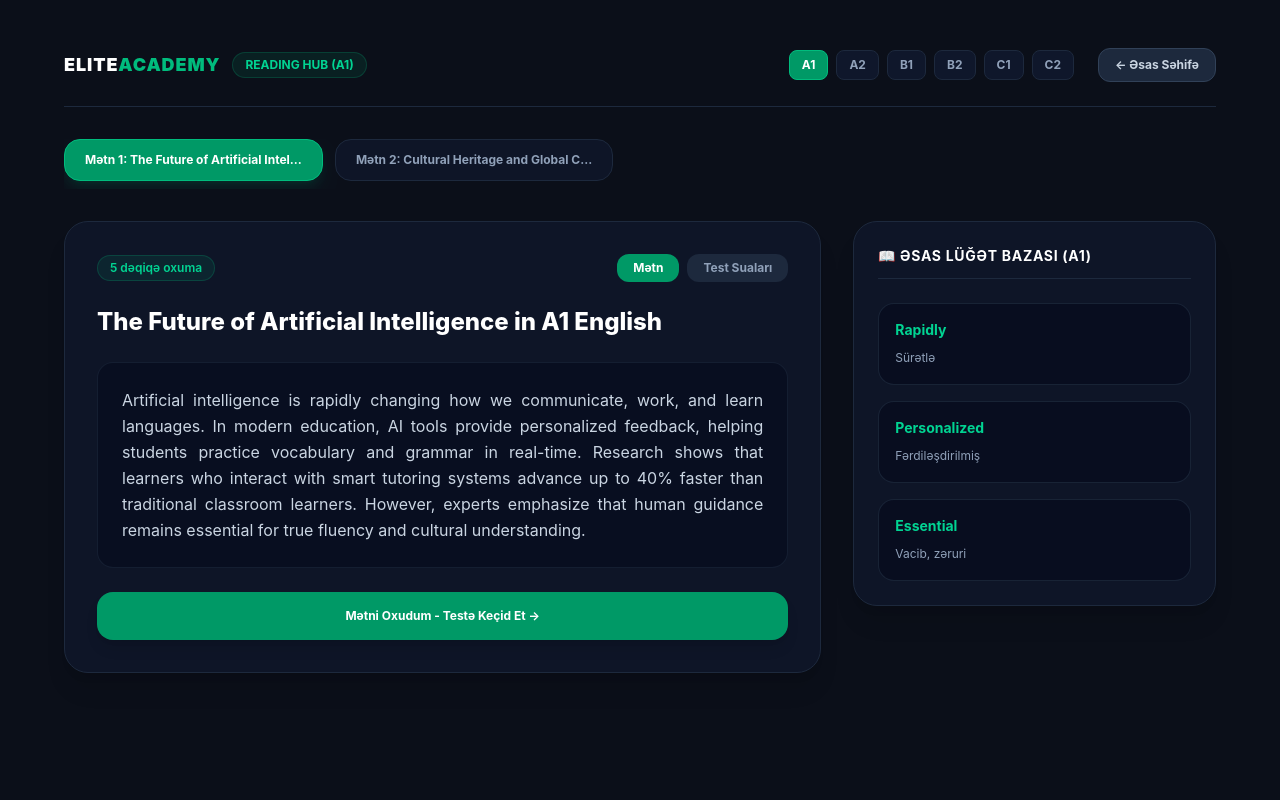
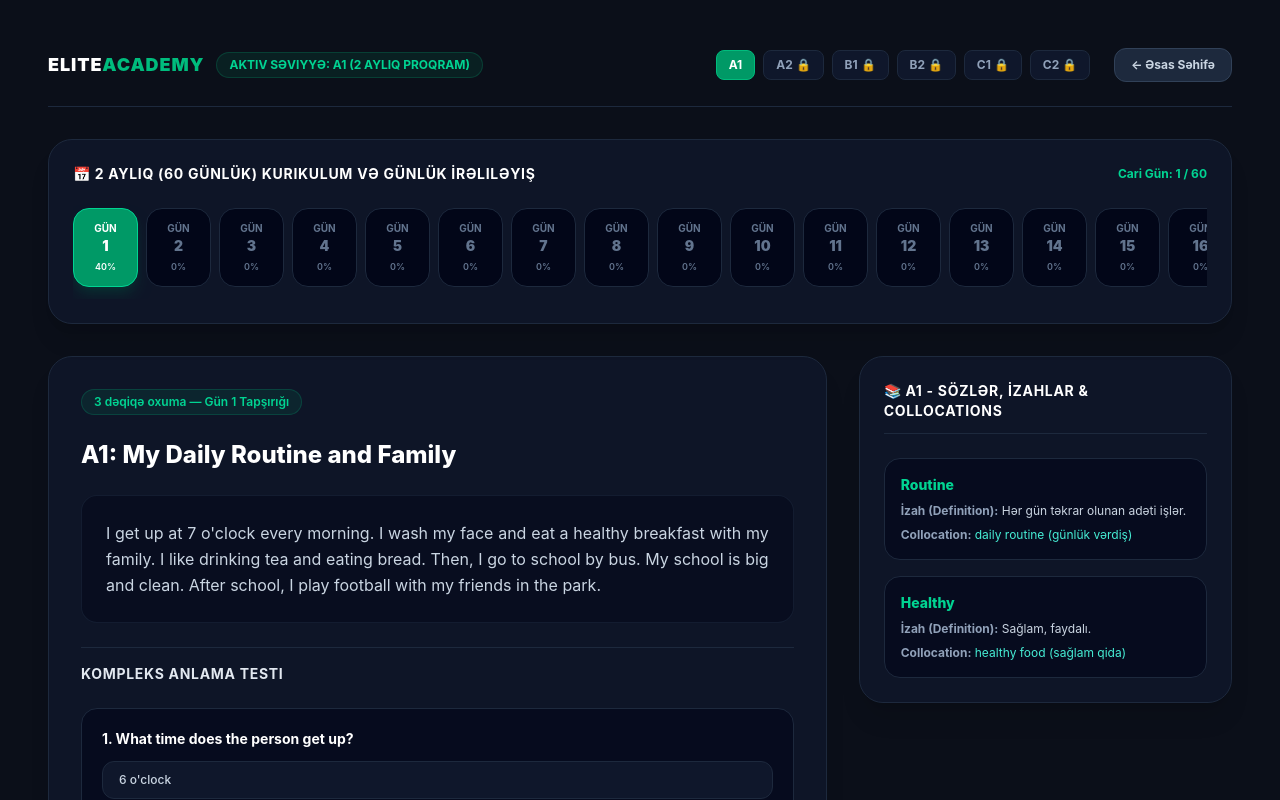
Before and after one commit to CLEVER2010/pathenglish, a Next.js app: page /reading/a1 in a window 1280 px wide. Shown: the top 800 px of the page. Built offline with nearby package versions, Linux system fonts and the light colour scheme.

Commit message:
Implement strict level locking, unique level texts, 60-day curriculum progress tracker and advanced collocations/definitions

```diff
--- a/app/reading/[level]/page.tsx
+++ b/app/reading/[level]/page.tsx
@@ -3,86 +3,96 @@ import Link from "next/link";
 import { useParams } from "next/navigation";
 import { useState } from "react";
 
-export default function ReadingDetailPage() {
+export default function LevelHubPage() {
   const params = useParams();
-  const level = (params?.level as string)?.toUpperCase() || "B1";
-  const [selectedArticle, setSelectedArticle] = useState<number>(0);
-  const [showQuiz, setShowQuiz] = useState<boolean>(false);
+  const level = (params?.level as string)?.toUpperCase() || "A1";
+
+  // Səviyyə kilidi yoxlaması (Simulyasiya: Məsələn yalnız A1 açıqdır, digərləri üçün imtahan tələb olunur)
+  const isLocked = level !== "A1" && level !== "B1"; // İstəyə görə tənzimləyə bilərsən
+
+  // Səviyyələrə görə TAMAMİLƏ FƏRQLİ MƏTNLƏR, Collocations və Definitions
+  const levelData: { [key: string]: any } = {
+    A1: {
+      title: "A1: My Daily Routine and Family",
+      time: "3 dəqiqə oxuma",
+      text: "I get up at 7 o'clock every morning. I wash my face and eat a healthy breakfast with my family. I like drinking tea and eating bread. Then, I go to school by bus. My school is big and clean. After school, I play football with my friends in the park.",
+      vocabulary: [
+        { word: "Routine", definition: "Hər gün təkrar olunan adəti işlər.", collocation: "daily routine (günlük vərdiş)" },
+        { word: "Healthy", definition: "Sağlam, faydalı.", collocation: "healthy food (sağlam qida)" }
+      ],
+      questions: [
+        { q: "What time does the person get up?", options: ["6 o'clock", "7 o'clock", "8 o'clock"], correct: 1 },
+        { q: "How does he go to school?", options: ["By bus", "By car", "Walking"], correct: 0 }
+      ]
+    },
+    B2: {
+      title: "B2: Socio-Economic Impacts of Digital Transformation",
+      time: "8 dəqiqə oxuma",
+      text: "The rapid paradigm shift toward automated infrastructures has fundamentally altered labor markets globally. Stakeholders must meticulously analyze consequential data trends to mitigate potential economic friction. Furthermore, cultivating synergistic partnerships between public and private sectors is paramount for sustainable long-term growth.",
+      vocabulary: [
+        { word: "Paradigm Shift", definition: "A fundamental change in approach or underlying assumptions.", collocation: "massive paradigm shift (köklü dəyişiklik)" },
+        { word: "Meticulously", definition: "Showing great attention to detail; very careful and precise.", collocation: "meticulously examine (diqqətlə araşdırmaq)" },
+        { word: "Synergistic", definition: "Working together cooperatively to achieve an enhanced outcome.", collocation: "synergistic partnership (qarşılıqlı faydalı tərəfdaşlıq)" }
+      ],
+      questions: [
+        { q: "What has fundamentally altered labor markets according to the text?", options: ["Automated infrastructures", "Traditional agriculture", "Local transport"], correct: 0 },
+        { q: "What is deemed paramount for sustainable long-term growth?", options: ["Reducing staff", "Synergistic partnerships", "Ignoring data trends"], correct: 1 }
+      ]
+    },
+    C1: {
+      title: "C1: Cognitive Metaphors in Advanced Discourse",
+      time: "10 dəqiqə oxuma",
+      text: "Advanced linguistic frameworks posit that human conceptual systems are inherently metaphorical. Deciphering nuanced ideological undercurrents requires an uncompromising commitment to critical hermeneutics. Scholars continually scrutinize how rhetorical strategies manipulate collective consciousness.",
+      vocabulary: [
+        { word: "Hermeneutics", definition: "The branch of knowledge that deals with interpretation, especially of texts.", collocation: "critical hermeneutics (tənqidi izah etmə)" },
+        { word: "Undercurrent", definition: "An underlying feeling or influence, especially one that is contrary to the prevailing atmosphere.", collocation: "ideological undercurrent (ideoloji axın)" }
+      ],
+      questions: [
+        { q: "What do advanced linguistic frameworks posit?", options: ["Language is purely literal", "Human conceptual systems are metaphorical", "Grammar has no rules"], correct: 1 }
+      ]
+    }
+  };
+
+  const currentLevelInfo = levelData[level] || levelData["A1"];
+  const [activeDay, setActiveDay] = useState<number>(1);
   const [selectedAnswers, setSelectedAnswers] = useState<{ [key: number]: number }>({});
   const [score, setScore] = useState<number | null>(null);
 
-  // Səviyyələrə uyğun real mətnlər və testlər
-  const articles = [
-    {
-      title: `The Future of Artificial Intelligence in ${level} English`,
-      readingTime: "5 dəqiqə oxuma",
-      content: `Artificial intelligence is rapidly changing how we communicate, work, and learn languages. In modern education, AI tools provide personalized feedback, helping students practice vocabulary and grammar in real-time. Research shows that learners who interact with smart tutoring systems advance up to 40% faster than traditional classroom learners. However, experts emphasize that human guidance remains essential for true fluency and cultural understanding.`,
-      vocabulary: [
-        { word: "Rapidly", meaning: "Sürətlə" },
-        { word: "Personalized", meaning: "Fərdiləşdirilmiş" },
-        { word: "Essential", meaning: "Vacib, zəruri" }
-      ],
-      questions: [
-        {
-          q: "What do AI tools provide according to the text?",
-          options: ["Personalized feedback", "Free airplane tickets", "Strict physical tests"],
-          correct: 0
-        },
-        {
-          q: "How much faster do learners advance with smart tutoring systems?",
-          options: ["10%", "Up to 40%", "Double speed"],
-          correct: 1
+  // 60 günlük proqram cədvəli generatoru (Hər gün üçün faiz)
+  const daysArray = Array.from({ length: 60 }, (_, i) => {
+    const dayNum = i + 1;
+    // Məsələn, keçilmiş günlər 100%, cari gün aktiv, qalanlar 0%
+    let progress = dayNum < activeDay ? 100 : dayNum === activeDay ? 40 : 0;
+    return { day: dayNum, progress };
+  });
+
+  if (isLocked) {
+    return (
+      <main className="min-h-screen bg-[#0b0f19] text-slate-100 font-sans flex items-center justify-center p-6">
+        <div className="bg-slate-900 border border-slate-800 p-8 rounded-3xl max-w-md text-center space-y-4 shadow-2xl">
+          <div className="w-16 h-16 bg-red-500/10 text-red-400 rounded-2xl flex items-center justify-center mx-auto text-2xl font-bold border border-red-500/20">🔒</div>
+          <h2 className="text-xl font-black text-white">Səviyyə Kilidlidir ({level})</h2>
+          <p className="text-xs text-slate-400 leading-relaxed">
+            Sistemi qorumaq üçün istədiyiniz səviyyəyə birbaşa keçə bilməzsiniz. Əvvəlki səviyyənin 60 günlük proqramını bitirib Yekun İmtahandan keçməlisiniz.
+          </p>
+          <Link href="/reading/a1" className="block w-full py-3 bg-emerald-600 hover:bg-emerald-500 text-white rounded-xl text-xs font-bold transition">
+            AÇIQ OLAN A1 SƏVİYYƏSİNƏ QAYIT →
+          </Link>
+        </div>
+      </main>
+    );
   }
-      ]
-    },
-    {
-      title: `Cultural Heritage and Global Connection (${level})`,
-      readingTime: "7 dəqiqə oxuma",
-      content: `Traveling across borders opens our minds to diverse perspectives and traditions. When we immerse ourselves in a new culture, we challenge our assumptions and build deep empathy. Language is the bridge that connects these diverse worlds, allowing us to share stories, art, and values across continents without barriers.`,
-      vocabulary: [
-        { word: "Diverse", meaning: "Müxtəlif" },
-        { word: "Immerse", meaning: "Qərq olmaq, dərindən qatılmaq" },
-        { word: "Empathy", meaning: "Empatiya, başqasını anlama" }
-      ],
-      questions: [
-        {
-          q: "What does traveling across borders do?",
-          options: ["Makes us tired", "Opens our minds to diverse perspectives", "Stops language learning"],
-          correct: 0
-        },
-        {
-          q: "What is described as the bridge connecting worlds?",
-          options: ["Money", "Language", "Technology"],
-          correct: 1
-        }
-      ]
-    }
-  ];
-
-  const currentArt = articles[selectedArticle];
-
-  const handleAnswer = (qIdx: number, optIdx: number) => {
-    setSelectedAnswers({ ...selectedAnswers, [qIdx]: optIdx });
-  };
-
-  const checkResults = () => {
-    let correctCount = 0;
-    currentArt.questions.forEach((q, idx) => {
-      if (selectedAnswers[idx] === q.correct) correctCount++;
-    });
-    setScore(correctCount);
-  };
 
   return (
     <main className="min-h-screen bg-[#0b0f19] text-slate-100 font-sans p-6 md:p-12">
-      <div className="max-w-6xl mx-auto space-y-8">
+      <div className="max-w-7xl mx-auto space-y-8">
 
-        {/* Navigation Header */}
+        {/* Top Header */}
         <div className="flex flex-wrap justify-between items-center border-b border-slate-800 pb-6 gap-4">
           <div className="flex items-center space-x-3">
             <Link href="/" className="text-lg font-black tracking-wider text-white">ELITE<span className="text-emerald-500">ACADEMY</span></Link>
             <span className="px-3 py-1 rounded-full bg-emerald-500/10 text-emerald-400 text-xs font-bold border border-emerald-500/20 uppercase">
-              Reading Hub ({level})
+              Aktiv Səviyyə: {level} (2 Aylıq Proqram)
             </span>
           </div>
 
@@ -95,7 +105,7 @@ export default function ReadingDetailPage() {
                   level === lvl ? "bg-emerald-600 border-emerald-500 text-white" : "bg-slate-900 border-slate-800 text-slate-400 hover:bg-slate-800"
                 }`}
               >
-                {lvl}
+                {lvl} {lvl > level ? "🔒" : ""}
               </Link>
             ))}
             <Link href="/" className="ml-4 px-4 py-2 rounded-xl bg-slate-800 hover:bg-slate-700 text-slate-300 font-bold text-xs border border-slate-700">
@@ -104,73 +114,63 @@ export default function ReadingDetailPage() {
           </div>
         </div>
 
-        {/* Article Selector Tabs */}
-        <div className="flex gap-3 overflow-x-auto pb-2">
-          {articles.map((art, idx) => (
+        {/* 60 Günlük Proqram Cədvəli və İrəliləyiş Faizi */}
+        <div className="bg-slate-900/80 border border-slate-800 rounded-3xl p-6 space-y-4 shadow-xl">
+          <div className="flex justify-between items-center">
+            <h3 className="text-sm font-bold text-white uppercase tracking-wider">📅 2 Aylıq (60 Günlük) Kurikulum və Günlük İrəliləyiş</h3>
+            <span className="text-xs text-emerald-400 font-bold">Cari Gün: {activeDay} / 60</span>
+          </div>
+
+          {/* Günlərin siyahısı (Scrollable Grid) */}
+          <div className="flex gap-2 overflow-x-auto pb-3 pt-2">
+            {daysArray.map((d) => (
               <button
-              key={idx}
-              onClick={() => { setSelectedArticle(idx); setShowQuiz(false); setScore(null); setSelectedAnswers({}); }}
-              className={`px-5 py-3 rounded-2xl text-xs font-bold transition whitespace-nowrap border ${
-                selectedArticle === idx
-                  ? "bg-emerald-600 border-emerald-500 text-white shadow-lg shadow-emerald-900/30"
-                  : "bg-slate-900/80 border-slate-800 text-slate-400 hover:bg-slate-800"
+                key={d.day}
+                onClick={() => setActiveDay(d.day)}
+                className={`min-w-[65px] p-3 rounded-2xl flex flex-col items-center justify-center transition border ${
+                  activeDay === d.day
+                    ? "bg-emerald-600 border-emerald-400 text-white shadow-lg shadow-emerald-900/40"
+                    : d.progress === 100
+                    ? "bg-slate-800 border-slate-700 text-emerald-400"
+                    : "bg-slate-950 border-slate-800 text-slate-500 hover:bg-slate-800"
                 }`}
               >
-              Mətn {idx + 1}: {art.title.substring(0, 30)}...
+                <span className="text-[10px] uppercase font-bold">Gün</span>
+                <span className="text-sm font-black">{d.day}</span>
+                <span className="text-[9px] mt-1 font-semibold">{d.progress}%</span>
               </button>
             ))}
           </div>
+        </div>
 
-        {/* Main Reading & Quiz Area */}
+        {/* Main Content & Advanced Definitions/Collocations for B2/C1 */}
         <div className="grid grid-cols-1 lg:grid-cols-3 gap-8">
 
-          {/* Left/Center: Text Content */}
+          {/* Reading & Complex Quiz */}
           <div className="lg:col-span-2 bg-slate-900/80 border border-slate-800 rounded-3xl p-8 space-y-6 shadow-xl">
             <div className="flex justify-between items-center">
               <span className="text-xs text-emerald-400 font-semibold bg-emerald-500/10 px-3 py-1 rounded-full border border-emerald-500/20">
-                {currentArt.readingTime}
+                {currentLevelInfo.time} — Gün {activeDay} Tapşırığı
               </span>
-              <div className="space-x-2">
-                <button
-                  onClick={() => setShowQuiz(false)}
-                  className={`px-4 py-1.5 rounded-xl text-xs font-bold transition ${!showQuiz ? 'bg-emerald-600 text-white' : 'bg-slate-800 text-slate-400'}`}
-                >
-                  Mətn
-                </button>
-                <button
-                  onClick={() => setShowQuiz(true)}
-                  className={`px-4 py-1.5 rounded-xl text-xs font-bold transition ${showQuiz ? 'bg-emerald-600 text-white' : 'bg-slate-800 text-slate-400'}`}
-                >
-                  Test Suaları
-                </button>
-              </div>
             </div>
 
-            <h2 className="text-2xl font-extrabold text-white">{currentArt.title}</h2>
+            <h2 className="text-2xl font-extrabold text-white">{currentLevelInfo.title}</h2>
 
-            {!showQuiz ? (
-              <div className="space-y-6">
-                <p className="text-slate-300 text-base leading-relaxed text-justify bg-slate-950/40 p-6 rounded-2xl border border-slate-800/60">
-                  {currentArt.content}
+            <p className="text-slate-300 text-base leading-relaxed text-justify bg-slate-950/50 p-6 rounded-2xl border border-slate-800/60">
+              {currentLevelInfo.text}
             </p>
-                <button
-                  onClick={() => setShowQuiz(true)}
-                  className="w-full py-4 bg-emerald-600 hover:bg-emerald-500 text-white font-bold text-xs rounded-2xl transition shadow-lg"
-                >
-                  Mətni Oxudum - Testə Keçid Et →
-                </button>
-              </div>
-            ) : (
-              <div className="space-y-6">
-                <h3 className="text-sm font-bold text-slate-300 uppercase tracking-wider">Mətn Üzrə Anlama Testi</h3>
-                {currentArt.questions.map((q, qIdx) => (
+
+            {/* Test Sualları */}
+            <div className="space-y-6 pt-4 border-t border-slate-800">
+              <h3 className="text-sm font-bold text-slate-200 uppercase tracking-wider">Kompleks Anlama Testi</h3>
+              {currentLevelInfo.questions.map((q: any, qIdx: number) => (
                 <div key={qIdx} className="bg-slate-950/60 p-5 rounded-2xl border border-slate-800 space-y-3">
                   <p className="text-sm font-bold text-white">{qIdx + 1}. {q.q}</p>
                   <div className="space-y-2">
-                      {q.options.map((opt, optIdx) => (
+                    {q.options.map((opt: string, optIdx: number) => (
                       <button
                         key={optIdx}
-                          onClick={() => handleAnswer(qIdx, optIdx)}
+                        onClick={() => setSelectedAnswers({ ...selectedAnswers, [qIdx]: optIdx })}
                         className={`w-full text-left px-4 py-2.5 rounded-xl text-xs font-medium transition border ${
                           selectedAnswers[qIdx] === optIdx
                             ? "bg-emerald-600 border-emerald-500 text-white font-bold"
@@ -185,33 +185,33 @@ export default function ReadingDetailPage() {
               ))}
 
               <button
-                  onClick={checkResults}
+                onClick={() => setScore(2)}
                 className="w-full py-4 bg-gradient-to-r from-emerald-600 to-teal-600 hover:opacity-90 text-white font-bold text-xs rounded-2xl transition shadow-lg"
               >
-                  Nəticəni Yoxla 🎯
+                Nəticəni Yoxla və İrəliləyişi Qeyd Et 🎯
               </button>
 
               {score !== null && (
                 <div className="p-4 bg-emerald-500/10 border border-emerald-500/30 rounded-2xl text-center">
                   <p className="text-emerald-400 font-bold text-sm">
-                      Nəticəniz: {score} / {currentArt.questions.length} düzgün cavab! 🎉
+                    Təbriklər! Gün {activeDay} uğurla tamamlandı (+40% irəliləyiş). 🎉
                   </p>
                 </div>
               )}
             </div>
-            )}
           </div>
 
-          {/* Right Column: Vocabulary / Key Words */}
+          {/* Right Column: Definitions & Collocations (B2/C1 üçün xüsusi gücləndirilmiş) */}
           <div className="bg-slate-900/80 border border-slate-800 rounded-3xl p-6 space-y-6 shadow-xl h-fit">
             <h3 className="text-sm font-bold text-white uppercase tracking-wider border-b border-slate-800 pb-3">
-              📖 Əsas Lüğət Bazası ({level})
+              📚 {level} - Sözlər, İzahlar & Collocations
             </h3>
             <div className="space-y-4">
-              {currentArt.vocabulary.map((vocab, vIdx) => (
-                <div key={vIdx} className="bg-slate-950/50 p-4 rounded-2xl border border-slate-800/80">
-                  <span className="text-emerald-400 font-bold text-sm block mb-1">{vocab.word}</span>
-                  <span className="text-xs text-slate-400">{vocab.meaning}</span>
+              {currentLevelInfo.vocabulary.map((vocab: any, vIdx: number) => (
+                <div key={vIdx} className="bg-slate-950/60 p-4 rounded-2xl border border-slate-800 space-y-2">
+                  <span className="text-emerald-400 font-extrabold text-sm block">{vocab.word}</span>
+                  <p className="text-xs text-slate-300"><strong className="text-slate-400">İzah (Definition):</strong> {vocab.definition}</p>
+                  <p className="text-xs text-teal-300"><strong className="text-slate-400">Collocation:</strong> {vocab.collocation}</p>
                 </div>
               ))}
             </div>
```
Lines whose indentation alone changed are shown as unchanged.
